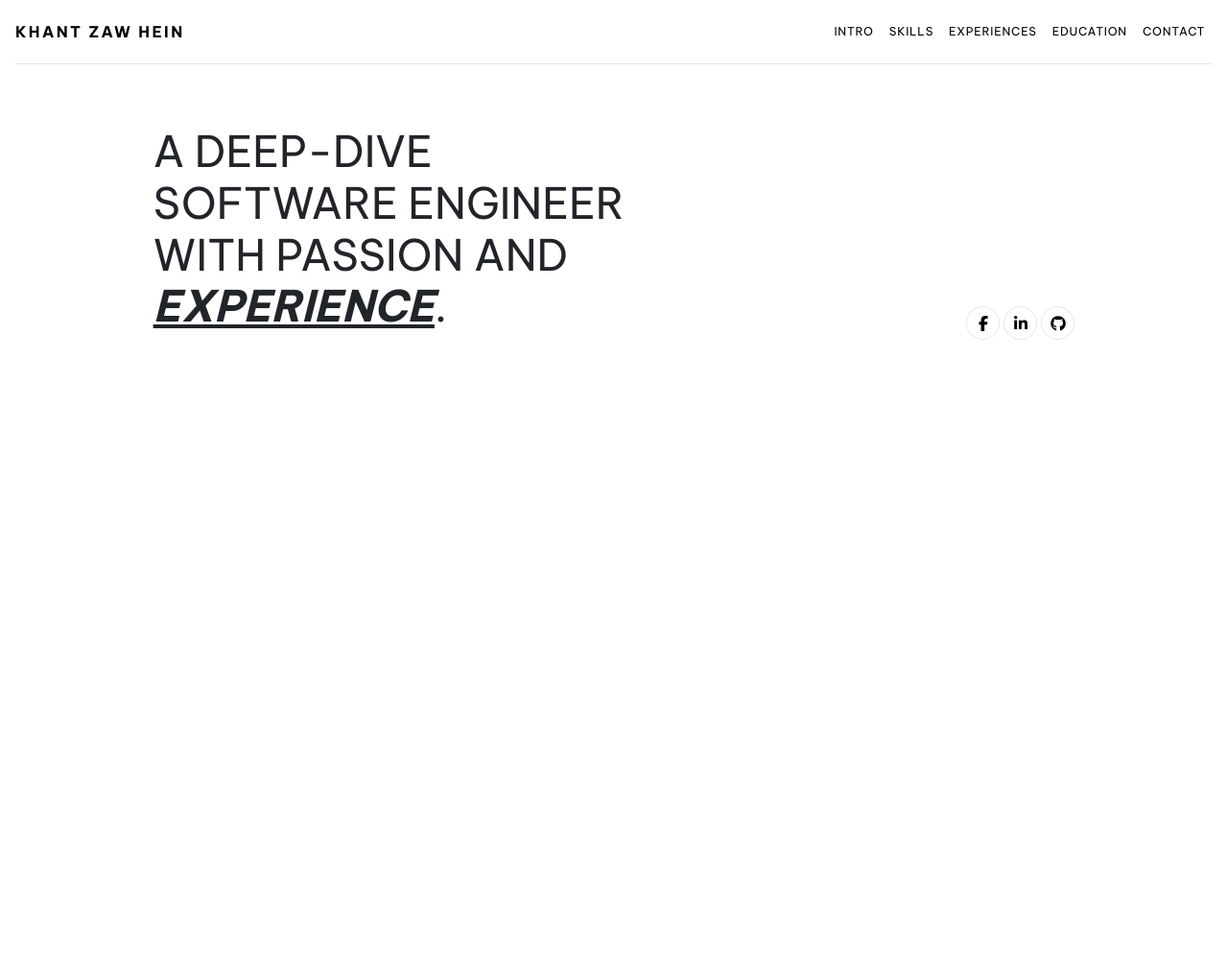
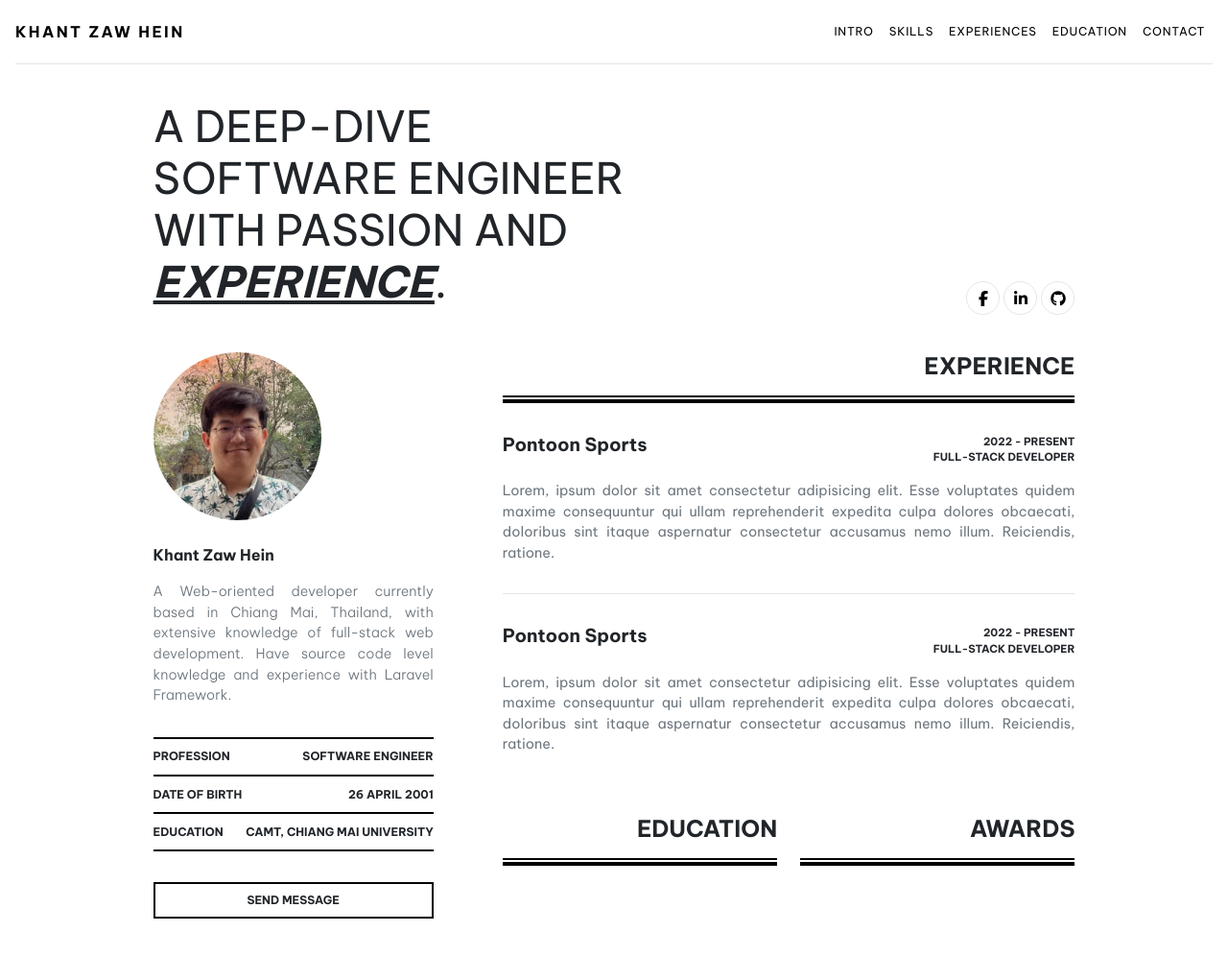
Before and after one commit to khantzawhein/khantzawhein.github.io, a plain HTML site: page index.html in a window 1280 px wide. Shown: the whole page at 96% size. Before the commit the page ends 800 px from the top, so only its background shows below. Drawn offline with nearby package versions, Linux system fonts and the light colour scheme.

Commit message:
Update 1

```diff
--- a/css/styles.css
+++ b/css/styles.css
@@ -50,7 +50,7 @@ html {
 }
 
 .container {
-    padding: 5% 7%;
+    padding: 3% 7% 0;
 }
 
 .title {
@@ -59,7 +59,8 @@ html {
     text-transform: uppercase;
 }
 
-.social-links {
+.social-links > a {
+    color: #000;
     width: 35px;
     height: 35px;
     border: 1px solid rgb(0, 0, 0, 0.1);
@@ -69,16 +70,88 @@ html {
     border-radius: 50%;
     transition: all 0.3s ease;
     cursor: pointer;
+    text-decoration: none;
 }
 
-.social-links > a {
-    color: #000;
+.social-links > a:hover {
+    background-color: #000;
+    color: #fff;
 }
 
-.social-links:hover {
-    background-color: #000;
+/* content */
+
+.avatar {
+    width: 60%;
 }
 
-.social-links:hover > a {
-    color: #fff;
+.avatar img{
+    border-radius: 50%;
 }
+
+.description p {
+    font-size: 0.9rem;
+    text-align: justify;
+}
+
+.biography-group {
+    margin-top: 2rem;
+    font-size: 0.75rem;
+    font-weight: 700;
+    text-transform: uppercase;
+    border-bottom: 2px solid black;
+}
+
+.biography-item {
+    display: flex;
+    justify-content: space-between;
+    border-top: 2px solid black;
+}
+
+.biography-item > p {
+    padding: 0.6rem 0;
+    margin: 0;
+}
+
+.send-msg-btn {
+    margin-top: 2rem;
+    font-size: 0.75rem;
+    width: 100%;
+    border: 2px solid black;
+    border-radius: 0;
+    padding: 0.5rem 0;
+}
+
+h3 {
+    font-size: 1.5rem;
+    font-weight: bold;
+}
+
+.experience-item {
+    margin: 2rem 0;
+    padding-bottom: 0.9rem;
+}
+.experience-item:not(:last-child) {
+    border-bottom: 1px solid rgb(0, 0, 0, 0.1);
+}
+
+.experience-item-header {
+    display: flex;
+    justify-content: space-between;
+}
+
+.organization-name {
+    font-size: 1.2rem;
+    font-weight: 700;
+}
+
+.experience-position {
+    font-size: 0.7rem;
+    font-weight: 700;
+    text-transform: uppercase;
+    text-align: right;
+}
+
+.description {
+    font-size: 0.9rem;
+    text-align: justify;
+}
--- a/index.html
+++ b/index.html
@@ -8,7 +8,7 @@
     <link rel="preconnect" href="https://fonts.googleapis.com" />
     <link rel="preconnect" href="https://fonts.gstatic.com" crossorigin />
     <link
-      href="https://fonts.googleapis.com/css2?family=Be+Vietnam+Pro:wght@300;400;700&display=swap"
+      href="https://fonts.googleapis.com/css2?family=Be+Vietnam+Pro:wght@300;400;500;700&display=swap"
       rel="stylesheet"
     />
 
@@ -66,18 +66,15 @@
             </h1>
           </div>
           <div class="col-md-5 d-flex align-items-md-end justify-content-md-end">
-            <div class="d-flex gap-1">
-              <div class="social-links">
+            <div class="d-flex gap-1 social-links">
               <a href="https://www.facebook.com/khxnt">
                 <i class="fa-brands fa-facebook-f"></i>
               </a>
-              </div>
-              <div class="social-links">
+
               <a href="https://www.linkedin.com/in/khantzawhein">
                 <i class="fa-brands fa-linkedin-in"></i>
               </a>
-              </div>
-              <div class="social-links">
+
               <a href="https://www.github.com/khantzawhein">
                 <i class="fa-brands fa-github"></i>
               </a>
@@ -85,7 +82,95 @@
           </div>
         </div>
       </div>
+    </section>
+
+    <section id="content">
+      <div class="container">
+        <div class="row">
+          <div class="col-md-4 pe-4">
+            <div class="avatar">
+              <img src="images/avatar.jpeg" alt="avatar" class="img-fluid"/>
+              <p class="mt-4 fw-bold">Khant Zaw Hein</p>
             </div>
+            <div class="description">
+              <p class="text-secondary fw-light">
+                A Web-oriented developer currently based in Chiang Mai, Thailand, with extensive knowledge of full-stack web development.
+                Have source code level knowledge and experience with Laravel Framework.
+              </p>
+            </div>
+            <div class="biography-group">
+              <div class="biography-item">
+                <p class="biography-title">
+                  Profession
+                </p>
+                <p class="biography-content">
+                  Software Engineer
+                </p>
+              </div>
+              <div class="biography-item">
+                <p class="biography-title">
+                  Date of Birth
+                </p>
+                <p class="biography-content">
+                  26 April 2001
+                </p>
+              </div>
+              <div class="biography-item">
+                <p class="biography-title">
+                  Education
+                </p>
+                <p class="biography-content">
+                  CAMT, Chiang Mai University
+                </p>
+              </div>
+            </div>
+            <a href="mailto:kzh702@gmail.com" class="btn btn-outline-dark text-uppercase fw-bold send-msg-btn">Send Message</a>
+          </div>
+          <div class="col-md-8 ps-5">
+            <div class="row">
+              <div class="col-12 experience-group">
+                <h3 class="fw-bold text-end text-uppercase">Experience</h3>
+                <hr class="border-top border-2 border-black opacity-100 mb-0">
+                <hr class="border-top border-4 border-black opacity-100" style="margin-top: 2px;">
+
+                <div class="experience-item">
+                  <div class="experience-item-header">
+                    <h5 class="organization-name">Pontoon Sports</h5>
+                    <div class="experience-position">
+                      <p class="mb-0">2022 - Present</p>
+                      <p>Full-stack Developer</p>
+                    </div>
+                  </div>
+                  <p class="description text-secondary">Lorem, ipsum dolor sit amet consectetur adipisicing elit. Esse voluptates quidem maxime consequuntur qui ullam reprehenderit expedita culpa dolores obcaecati, doloribus sint itaque aspernatur consectetur accusamus nemo illum. Reiciendis, ratione.</p>
+                </div>
+                <div class="experience-item">
+                  <div class="experience-item-header">
+                    <h5 class="organization-name">Pontoon Sports</h5>
+                    <div class="experience-position">
+                      <p class="mb-0">2022 - Present</p>
+                      <p>Full-stack Developer</p>
+                    </div>
+                  </div>
+                  <p class="description text-secondary">Lorem, ipsum dolor sit amet consectetur adipisicing elit. Esse voluptates quidem maxime consequuntur qui ullam reprehenderit expedita culpa dolores obcaecati, doloribus sint itaque aspernatur consectetur accusamus nemo illum. Reiciendis, ratione.</p>
+                </div>
+              </div>
+              <div class="col-md-6 education-group">
+                <h3 class="fw-bold text-end text-uppercase">Education</h3>
+                <hr class="border-top border-2 border-black opacity-100 mb-0">
+                <hr class="border-top border-4 border-black opacity-100" style="margin-top: 2px;">
+              </div>
+              <div class="col-md-6 award-group">
+                <h3 class="fw-bold text-end text-uppercase">Awards</h3>
+                <hr class="border-top border-2 border-black opacity-100 mb-0">
+                <hr class="border-top border-4 border-black opacity-100" style="margin-top: 2px;">
+              </div>
+            </div>
+          </div>
+        </div>
+      </div>
+    </section>
+    <section id="footer">
+      <div style="height: 100px;"></div>
     </section>
     <script src="https://cdn.jsdelivr.net/npm/bootstrap@5.3.2/dist/js/bootstrap.bundle.min.js"></script>
   </body>
```
Also changed, not shown: images/avatar.jpeg (added). Lines whose indentation alone changed are shown as unchanged.
